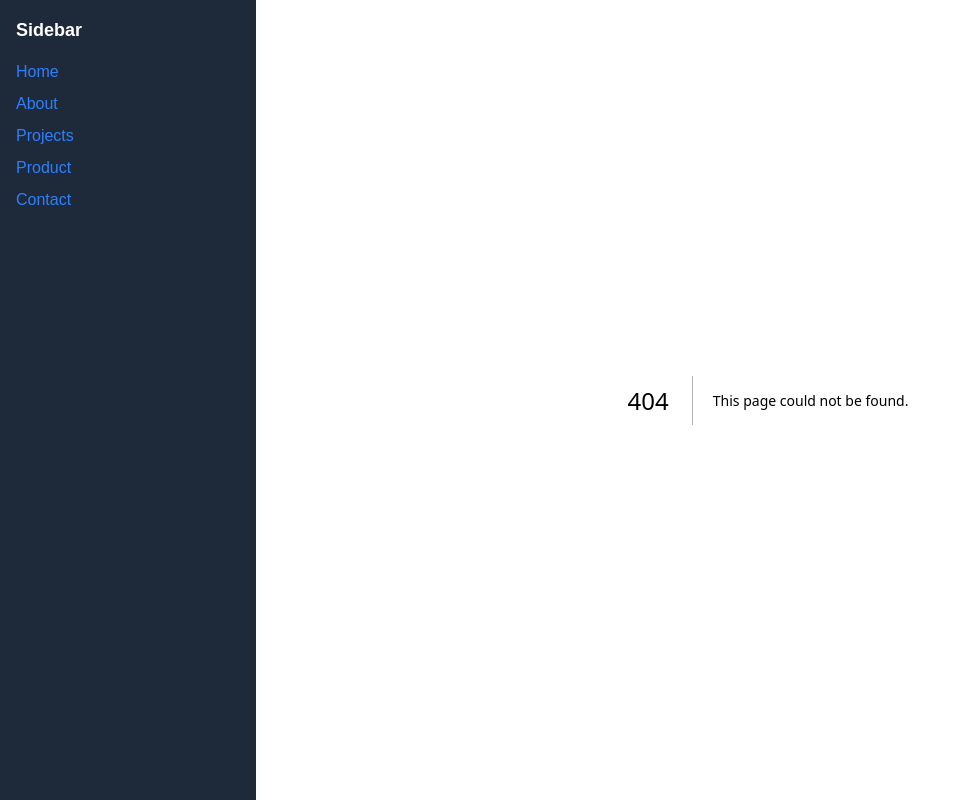
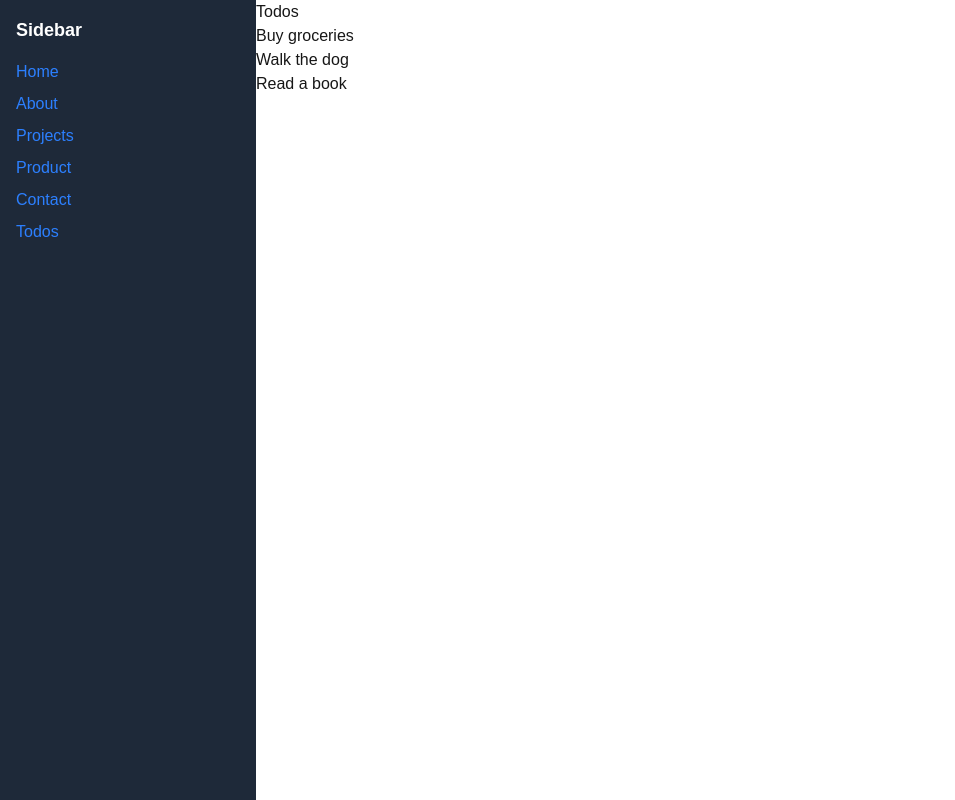
Before and after one commit to alandarryl/okana-dev-portfolio, a Next.js app: page /Todos in a window 1280 px wide. Before the commit this address had no page. Shown: the whole page, without its empty margins (0-955 px from the left). Built offline with nearby package versions, Linux system fonts and the light colour scheme; data requests are answered from the project's data file.

Commit message:
add a get endpoitn then page to receive the data

```diff
--- a/app/Sidebar.jsx
+++ b/app/Sidebar.jsx
@@ -30,6 +30,11 @@ const Sidebar = () => {
                         Contact
                     </a>
                 </li>
+                <li className="mb-2">
+                    <a href="/Todos" className="text-blue-500 hover:underline">
+                        Todos
+                    </a>
+                </li>
             </ul>
         </div>
     </div>
--- /dev/null
+++ b/app/Todos/page.js
@@ -0,0 +1,39 @@
+"use client";
+import {useState, useEffect} from 'react';
+
+const Todos = () =>{
+
+    const [todos, setTodos] = useState([]);
+
+    useEffect(() => {
+        let mounted = true;
+        const fetchTodos = async () => {
+            try {
+                const response = await fetch('http://localhost:5000/todos');
+                if (!response.ok) throw new Error(`Fetch failed: ${response.status}`);
+                const items = await response.json();
+                if (mounted) setTodos(items);
+            } catch (err) {
+                console.error(err);
+            }
+        };
+        fetchTodos();
+        return () => { mounted = false; };
+    }, []);
+
+    return(
+        <div>
+            <h1>Todos</h1>
+            <ul>
+                {todos.map((todo) => (
+                    <li key={todo.id}>
+                        <h2>{todo.title}</h2>
+                    </li>
+                ))}
+            </ul>
+        </div>
+    )
+
+}
+
+export default Todos;
--- a/app/api/todoItem/route.js
+++ b/app/api/todoItem/route.js
@@ -1,2 +1,7 @@
 
-export async function GET(){}
+export async function GET(){
+    const res = await fetch('http://localhost:5000/todos');
+    const todos = await res.json();
+
+    return NextResponse.json(todos);
+}
```
